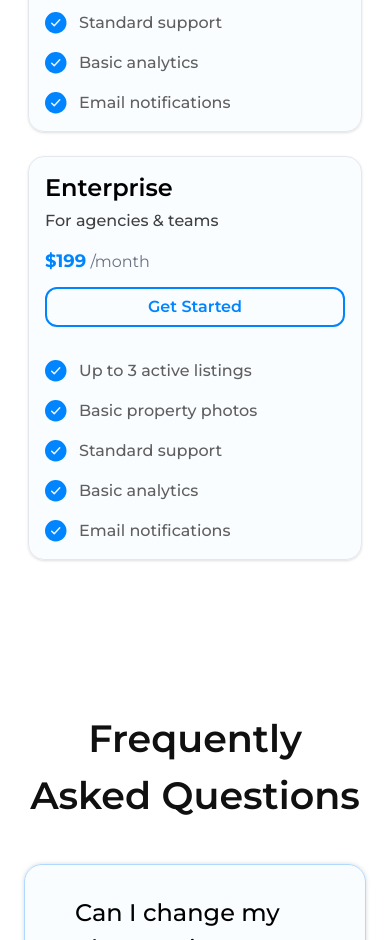
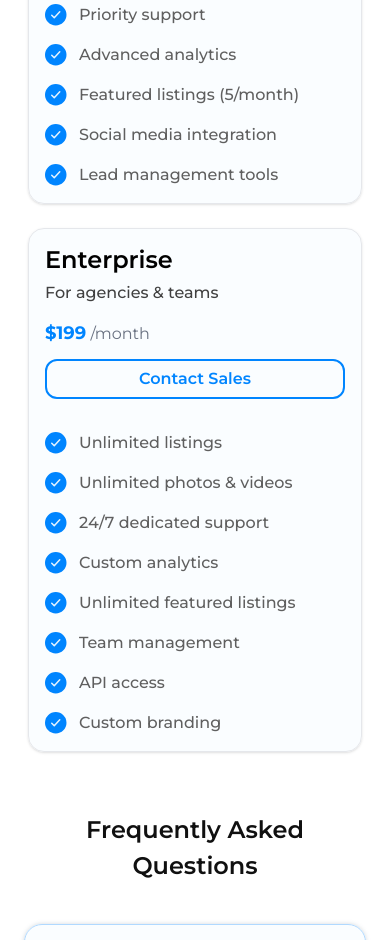
Before and after one commit to dev-abib/johndox-frontend, a Next.js app: page /pricing in a window 390 px wide. Shown: the part 1060-2000 px from the top of the page. Built offline with nearby package versions, Linux system fonts and the light colour scheme.

Commit message:
feat:responsive the pricing and faq section

```diff
--- a/src/Components/PageComponents/mainPages/pricing/FAQSection.tsx
+++ b/src/Components/PageComponents/mainPages/pricing/FAQSection.tsx
@@ -25,9 +25,9 @@ const faqs = [
 
 const FAQSection = () => {
   return (
-    <section className="px-6 pt-[150px]">
+    <section className="px-6 lg:pt-[150px] pt-15">
       {/* Heading */}
-      <h2 className="text-center text-[#101010] text-[38px] font-semibold mb-10">
+      <h2 className="text-center text-[#101010] lg:text-[38px] md:text-[32px] text-[24px] font-semibold mb-10">
         Frequently Asked Questions
       </h2>
 
@@ -36,12 +36,13 @@ const FAQSection = () => {
         {faqs.map((faq, index) => (
           <div
             key={index}
-            className="rounded-[18px] border border-[#B0D9FF] bg-[rgba(230,243,255,0.20)] shadow-[0_0_4px_0_rgba(145,158,171,0.40)] py-7.5 px-12.5"
+            className="rounded-[18px] border border-[#B0D9FF] bg-[rgba(230,243,255,0.20)] shadow-[0_0_4px_0_rgba(145,158,171,0.40)]
+             lg:py-7.5 lg:px-12.5 p-5"
           >
-            <h3 className="text-[24px] font-medium text-[#000]">
+            <h3 className="lg:text-[24px] text-lg font-medium text-[#000]">
               {faq.question}
             </h3>
-            <p className="text-[18px] font-normal text-[#000] mt-5">
+            <p className="lg:text-[18px] md:text-base text-sm font-normal text-[#000] lg:mt-5 mt-2">
               {faq.answer}
             </p>
           </div>
--- a/src/Components/PageComponents/mainPages/pricing/PricingTable.tsx
+++ b/src/Components/PageComponents/mainPages/pricing/PricingTable.tsx
@@ -15,7 +15,7 @@ const PricingTable = () => {
           <h2 className="text-xl md:text-3xl lg:text-[56px] font-bold text-[#0085FF]">
             Simple, Transparent Pricing
           </h2>
-          <p className="mt-3 text-base lg:text-[20px] font-medium text-[#404040]">
+          <p className="mt-3 text-sm md:text-base lg:text-[20px] font-medium text-[#404040]">
             Choose the perfect plan for your real estate business
           </p>
 
@@ -118,16 +118,18 @@ const PricingTable = () => {
               </div>
 
               <button className="lg:mt-8 mt-3 md:mt-[50px] mb-8 md:mb-10 w-full rounded-xl border-2 text-base md:text-lg xl:text-2xl leading-tight md:leading-[36px] border-[#0085FF] xl:py-3 py-2 text-[#0085FF] font-semibold group-hover:bg-[#0085FF] group-hover:text-white transition">
-                Get Started
+                Start Free Trial
               </button>
 
               <ul className=" lg:mt-8 space-y-4 lg:space-y-[28px] text-base md:text-xl leading-relaxed md:leading-[30px] font-medium text-[#5F5F5F]">
                 {[
-                  "Up to 3 active listings",
-                  "Basic property photos",
-                  "Standard support",
-                  "Basic analytics",
-                  "Email notifications",
+                  "Up to 15 active listings",
+                  "Unlimited photos & videos",
+                  "Priority support",
+                  "Advanced analytics",
+                  "Featured listings (5/month)",
+                  "Social media integration",
+                  "Lead management tools",
                 ].map(item => (
                   <li
                     key={item}
@@ -157,16 +159,19 @@ const PricingTable = () => {
             </div>
 
             <button className="lg:mt-8 mt-3 md:mt-[50px] mb-8 md:mb-10 w-full rounded-xl border-2 text-base md:text-lg xl:text-2xl leading-tight md:leading-[36px] border-[#0085FF] xl:py-3 py-2 text-[#0085FF] font-semibold group-hover:bg-[#0085FF] group-hover:text-white transition">
-              Get Started
+              Contact Sales
             </button>
 
             <ul className=" lg:mt-8 space-y-4 lg:space-y-[28px] text-base md:text-xl leading-relaxed md:leading-[30px] font-medium text-[#5F5F5F]">
               {[
-                "Up to 3 active listings",
-                "Basic property photos",
-                "Standard support",
-                "Basic analytics",
-                "Email notifications",
+                "Unlimited listings",
+                "Unlimited photos & videos",
+                "24/7 dedicated support",
+                "Custom analytics",
+                "Unlimited featured listings",
+                "Team management",
+                "API access",
+                "Custom branding",
               ].map(item => (
                 <li
                   key={item}
```
